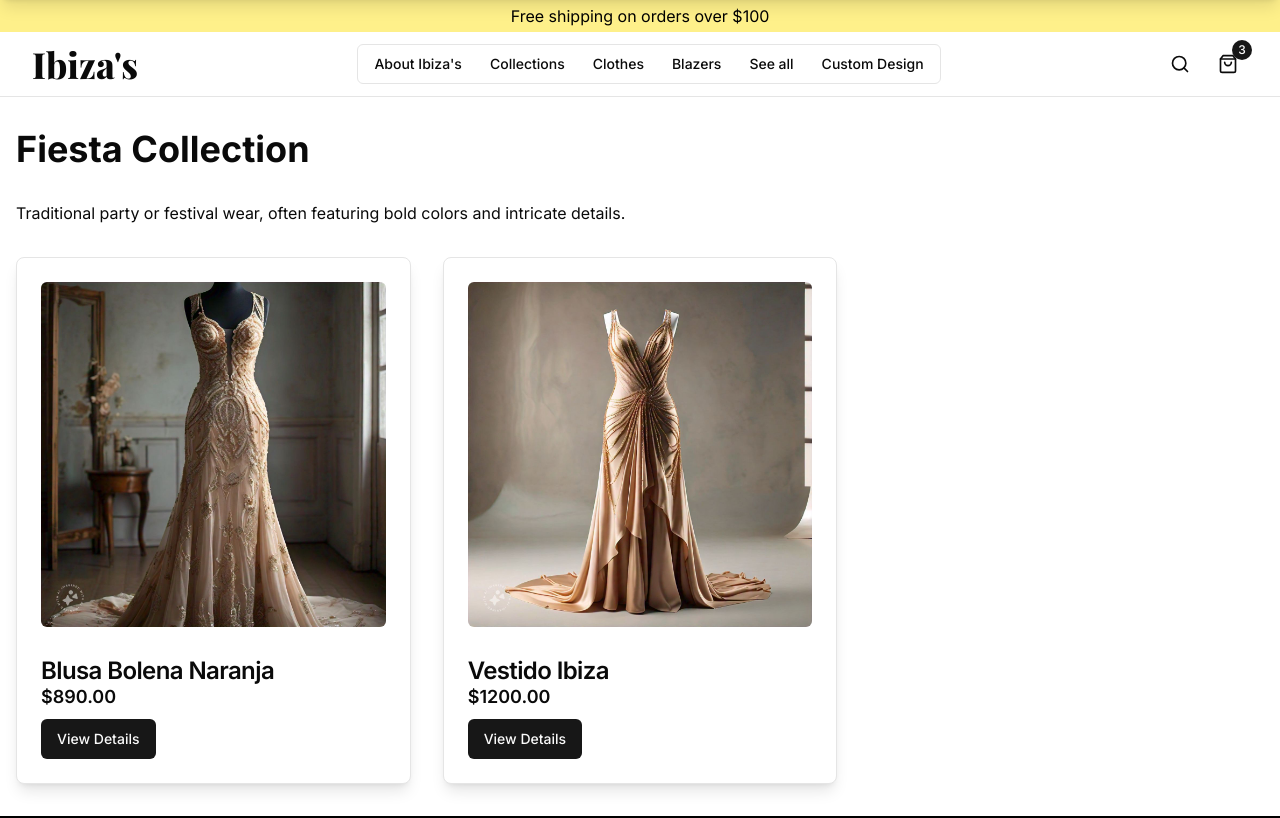
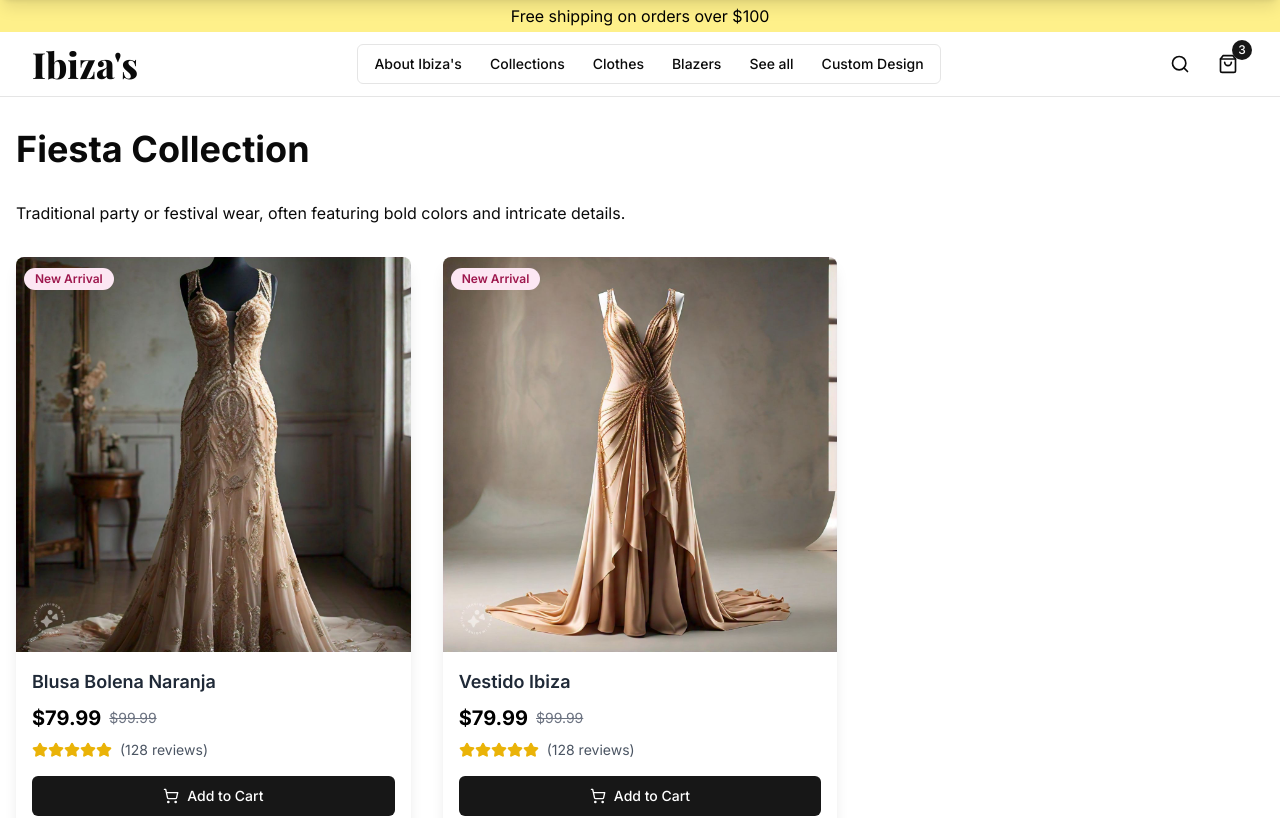
Before and after one commit to junaid786-prog/ibiza, a Next.js app: page /collections/1 in a window 1280 px wide. Shown: the top 818 px of the page. Built offline with nearby package versions, Linux system fonts and the light colour scheme; a web font is replaced by a local one.

Commit message:
build fix

```diff
--- a/app/collections/[id]/page.tsx
+++ b/app/collections/[id]/page.tsx
@@ -1,11 +1,8 @@
 'use client';
 
 import { useParams } from 'next/navigation';
-import Image from 'next/image';
-import Link from 'next/link';
-import { Button } from '@/components/ui/button';
-import { Card, CardHeader, CardFooter, CardTitle } from '@/components/ui/card';
 import {collections} from "@/data/dummy-data";
+import ProductCard from '@/components/cards/ProductCard';
 
 const CollectionDetail = () => {
   const params = useParams();
@@ -17,26 +14,7 @@
         <p className="mb-8">{collection?.description}</p>
         <div className="grid grid-cols-1 md:grid-cols-2 lg:grid-cols-3 gap-8">
           {collection?.products?.map((product) => (
-              <Card key={product.id} className="shadow-lg">
-                <CardHeader>
-                  <Image
-                      src={product.image}
-                      alt={product.name}
-                      width={300}
-                      height={300}
-                      className="object-cover w-full h-full rounded-md"
-                  />
-                </CardHeader>
-                <div className="px-6 py-2">
-                    <CardTitle>{product.name}</CardTitle>
-                    <p className="text-lg font-semibold">${product.price.toFixed(2)}</p>
-                </div>
-                <CardFooter>
-                  <Link href={`/products/${product.id}`}>
-                    <Button className="w-full">View Details</Button>
-                  </Link>
-                </CardFooter>
-              </Card>
+              <ProductCard key={product.id} product={product} />
           ))}
         </div>
       </div>
--- a/app/collections/page.tsx
+++ b/app/collections/page.tsx
@@ -1,6 +1,6 @@
 
 import {collections} from "@/data/dummy-data";
-import {Heading} from "@/components/shared/header";
+import Heading from "@/components/shared/header";
 import CollectionCard from "@/components/cards/CollectionCard";
 
 export default function CollectionsPage() {
--- a/components/cards/ProductCard.tsx
+++ b/components/cards/ProductCard.tsx
@@ -4,7 +4,7 @@
 import Image from "next/image";
 import Link from "next/link";
 
-export const ProductCard= ({product}: {product: any}) => {
+const ProductCard = ({product}: {product: any})=>{
     return (
         <div className="w-full mx-auto">
             <div className="relative bg-white shadow-lg rounded-lg overflow-hidden">
@@ -37,3 +37,5 @@
         </div>
     )
 }
+
+export default ProductCard;
--- a/components/sections/about/AboutContent.jsx
+++ b/components/sections/about/AboutContent.jsx
@@ -1,5 +1,5 @@
-import {Button} from "@/components/ui/button";
-import {Heading} from "@/components/shared/header";
+import { Button } from "@/components/ui/button";
+import Heading from "@/components/shared/header";
 import Link from "next/link";
 import Image from "next/image";
 
@@ -8,11 +8,11 @@
     { src: '/ibiza-1.jpeg', alt: 'Bohemian style clothing' },
     { src: '/ibiza-2.jpeg', alt: 'Bohemian style clothing' },
     { src: '/ibiza-shop.jpeg', alt: 'Bohemian style clothing' },
-]
+];
 
-export default function AboutContent({page}) {
+export default function AboutContent({ page }) {
     return (
-        <section className={`w-full lg:py-16 md:py-12 sm:py-8 lg:px-16 md:px-12 sm:px-8 xs:px-8 flex lg:flex-row flex-col items-center ${page ? '':'bg-gray-200'}`}>
+        <section className={`w-full lg:py-16 md:py-12 sm:py-8 lg:px-16 md:px-12 sm:px-8 xs:px-8 flex lg:flex-row flex-col items-center ${page ? '' : 'bg-gray-200'}`}>
             <div className="container lg:mr-8 lg:px-8 md:px-8 px-8 py-8">
                 <Heading title={page ? 'ABOUT US' : 'OUR STORY'} />
                 <div className="space-y-6 text-lg">
@@ -28,21 +28,20 @@
                 </div>
                 {
                     !page &&
-                    <Button
-                        className="mt-8">
+                    <Button className="mt-8">
                         <Link href={'/about'}>
-                            Get to know us
+                            Learn More
                         </Link>
                     </Button>
                 }
             </div>
-                <div className={`grid lg:grid-cols-2 md:grid-cols-2 gap-4 mt-8 space-y-2`}>
-                    {images.map((image, index) => (
-                        <Image src={image.src} alt={image.alt} width={500} height={500} key={image.id} className="rounded-lg w-80 aspect-square px-2"/>
-
-                    ))}
-                </div>
-
+            <div className="flex flex-wrap justify-center lg:justify-start mt-8 lg:mt-0">
+                {images.map((image, index) => (
+                    <div key={index} className="w-1/2 lg:w-1/4 p-2">
+                        <Image src={image.src} alt={image.alt} width={300} height={300} className="object-cover rounded-lg" />
+                    </div>
+                ))}
+            </div>
         </section>
-    )
+    );
 }
--- a/components/sections/about/AboutGallery.jsx
+++ b/components/sections/about/AboutGallery.jsx
@@ -1,5 +1,5 @@
 
-import {Heading} from "@/components/shared/header";
+import Heading from "@/components/shared/header";
 import Image from "next/image";
 
 const images = [
--- a/components/sections/about/AboutPress.tsx
+++ b/components/sections/about/AboutPress.tsx
@@ -1,5 +1,6 @@
-import {Heading} from "@/components/shared/header";
+import Heading from "@/components/shared/header";
 import {brand} from "@/constants/strings";
+import Image from "next/image";
 
 const images = [
     { src: '/inside-1.jpeg', alt: 'Ibiza beach' },
@@ -33,7 +34,7 @@
             <div className="flex flex-1 space-x-4 lg:mx-8 md:mx-6 sm:mx-4 flex-wrap justify-center w-fit">
                 {images.map((image, index) => (
                     <div key={index} className="relative aspect-w-1 aspect-h-1 text-black my-2">
-                        <img src={image.src} alt={image.alt} className="rounded-lg w-72 aspect-square"/>
+                        <Image src={image.src} alt={image.alt} layout="fill" objectFit="cover"/>
                     </div>
                 ))}
             </div>
--- a/components/sections/cart-sheet.tsx
+++ b/components/sections/cart-sheet.tsx
@@ -4,6 +4,7 @@
 import { Sheet, SheetContent, SheetHeader, SheetTitle, SheetTrigger } from "@/components/ui/sheet"
 import { Button } from "@/components/ui/button"
 import { ShoppingBag, X, Plus, Minus } from "lucide-react"
+import Image from 'next/image'
 
 // This would typically come from your global state management
 const initialCartItems = [
@@ -47,7 +48,7 @@
           <div className="flex-grow overflow-auto">
             {cartItems.map(item => (
               <div key={item.id} className="flex items-center py-4 border-b">
-                <img src={item.image} alt={item.name} className="w-20 h-20 object-cover rounded" />
+                <Image src={item.image} alt={item.name} width={80} height={80} className="object-cover rounded" />
                 <div className="ml-4 flex-grow">
                   <h3 className="font-medium">{item.name}</h3>
                   <p className="text-sm text-gray-500">${item.price.toFixed(2)}</p>
--- a/components/sections/category-search.tsx
+++ b/components/sections/category-search.tsx
@@ -1,7 +1,7 @@
 import Link from "next/link";
 import Image from "next/image";
 import { categories } from "@/data/dummy-data";
-import { Heading } from "@/components/shared/header";
+import Heading from "@/components/shared/header";
 
 export default function CategorySearch() {
     return (
--- a/components/sections/latest-releases.tsx
+++ b/components/sections/latest-releases.tsx
@@ -1,14 +1,14 @@
 import Link from "next/link"
 import { Button } from "@/components/ui/button"
 import {latestReleases} from "@/data/dummy-data";
-import {Heading} from "@/components/shared/header";
-import {ProductCard} from "@/components/cards/ProductCard";
+import Heading from "@/components/shared/header";
+import ProductCard from "@/components/cards/ProductCard";
 
 export default function LatestReleases() {
   return (
     <section className="lg:py-16 md:py-12 sm:py-12 xs:py-8 lg:px-10 md:px-8 sm:px-4">
       <div className="container mx-auto px-4 sm:px-6 py-8 lg:px-8">
-        <Heading title={"LATEST RELEASES"} subtitle={"DISCOVER"} />
+        <Heading title={"OUR COLLECTION"} subtitle={"DISCOVER"} />
         <div className="grid grid-cols-1 sm:grid-cols-2 lg:grid-cols-3 gap-8">
           {
             latestReleases?.map((product) => (
--- a/components/shared/header.tsx
+++ b/components/shared/header.tsx
@@ -1,6 +1,6 @@
-export const Heading = (
+export default function Heading(
     { title, subtitle }: { title: string, subtitle?: string }
-) => {
+){
     return (
         <div className="text-center">
             <h3 className="lg:text-2xl md:text-2xl sm:text-xl text-start mb-2 sm:mb-1 capitalize">{subtitle}</h3>
```
